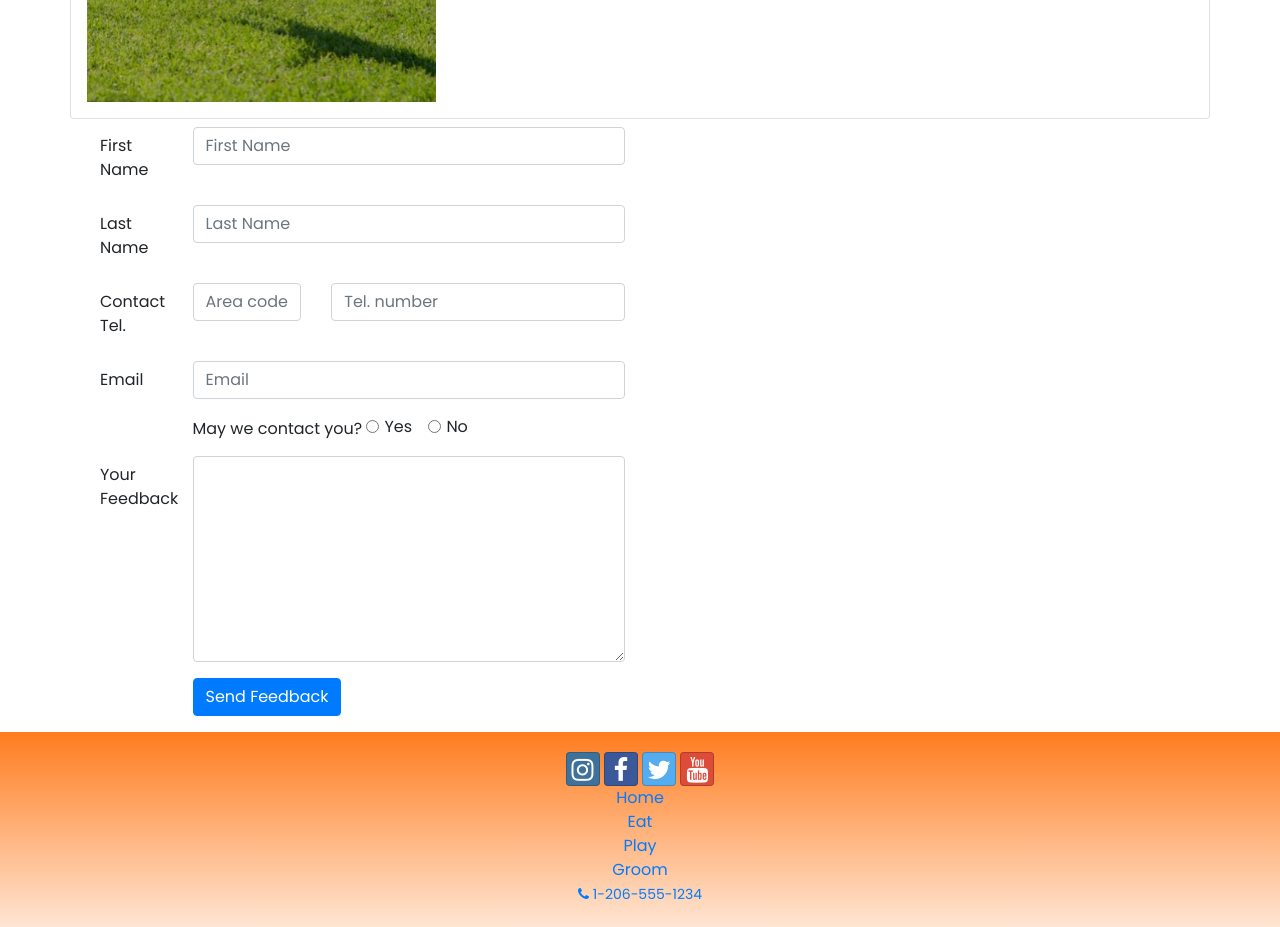
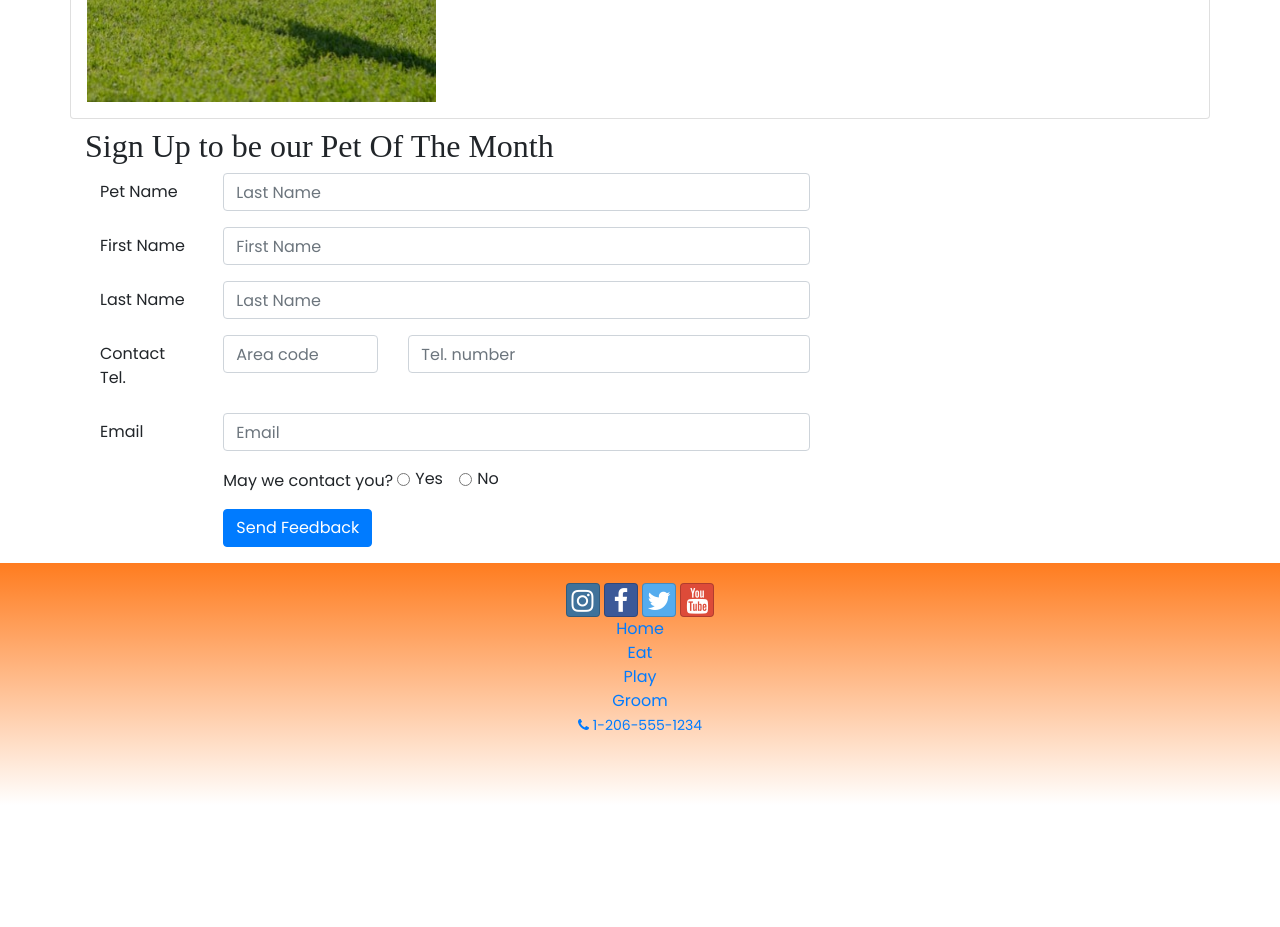
Before and after one commit to TylerWaugh01/Pet-Bootique, a website: page index.html in a window 1280 px wide. Shown: the part 1482-2409 px from the top of the page. After the commit the page ends 2287 px from the top, so only its background shows below. Drawn offline with nearby package versions, Linux system fonts and the light colour scheme.

Commit message:
Pet Of Month Text

```diff
--- a/index.html
+++ b/index.html
@@ -209,8 +209,18 @@
             </div>
         </div>
 
-        <div class="col-md-6">
+
+        <h2>Sign Up to be our Pet Of The Month</h2>
+
+
+        <div class="col-md-8">
             <form>
+                <div class="form-group row">
+                    <label for="lastName" class="col-md-2 col-form-label">Pet Name</label>
+                    <div class="col-md-10">
+                        <input type="text" class="form-control" id="petName" name="petName" placeholder="Last Name" />
+                    </div>
+                </div>
                 <div class="form-group row">
                     <label for="firstName" class="col-md-2 col-form-label">First Name</label>
                     <div class="col-md-10">
@@ -252,18 +262,17 @@
                     </div>
                 </div>
                 <div class="form-group row">
-                    <label for="feedback" class="col-md-2 col-form-label">Your Feedback</label>
-                    <div class="col-md-10">
-                        <textarea class="form-control" id="feedback" name="feedback" rows="8"></textarea>
-                    </div>
-                </div>
-                <div class="form-group row">
                     <div class="offset-md-2 col-md-10">
                         <button type="submit"class="btn btn-primary">Send Feedback</button>
                     </div>
                 </div>
             </form>
         </div>
+
+
+
+
+
 
 
 
```
